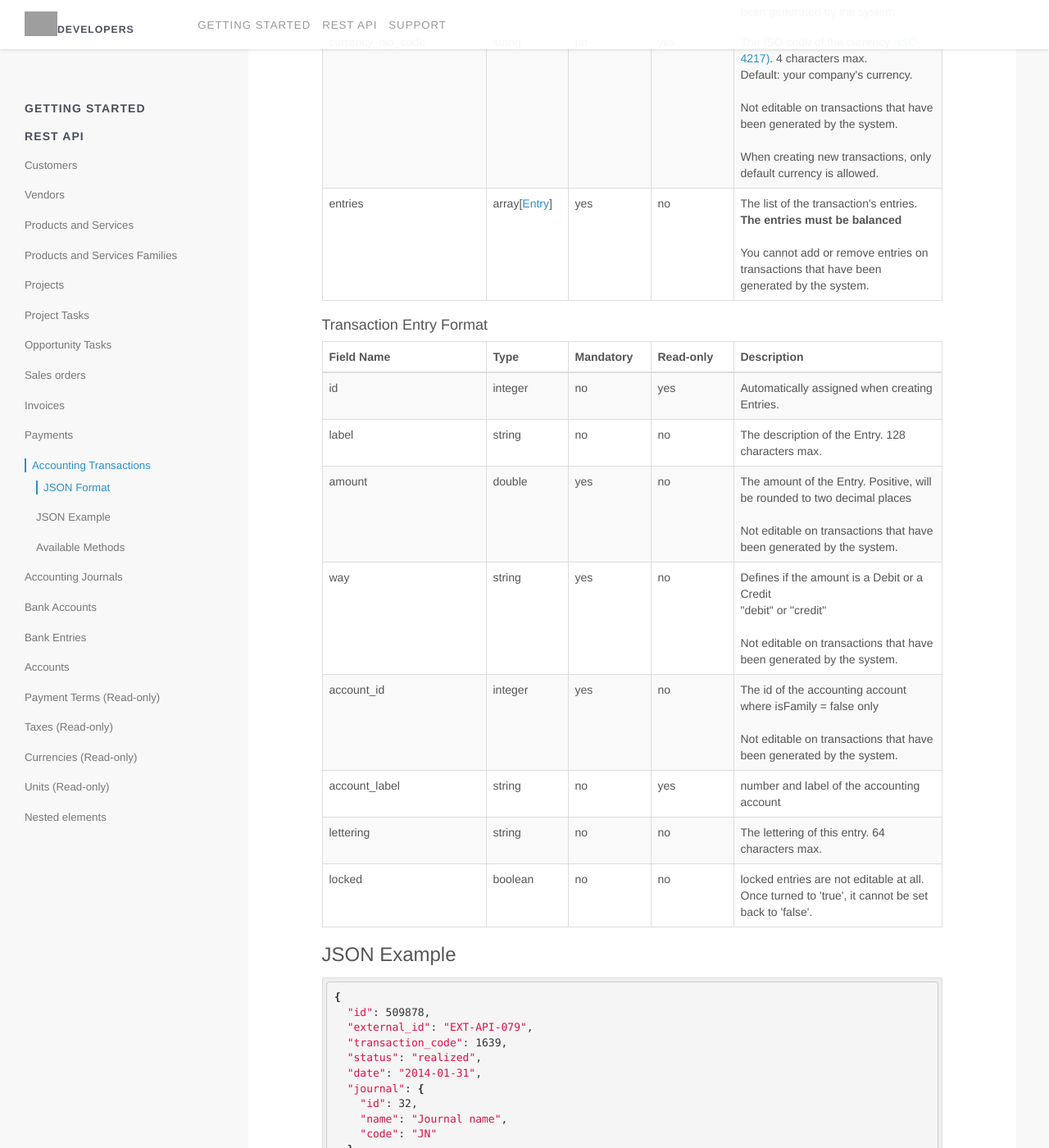
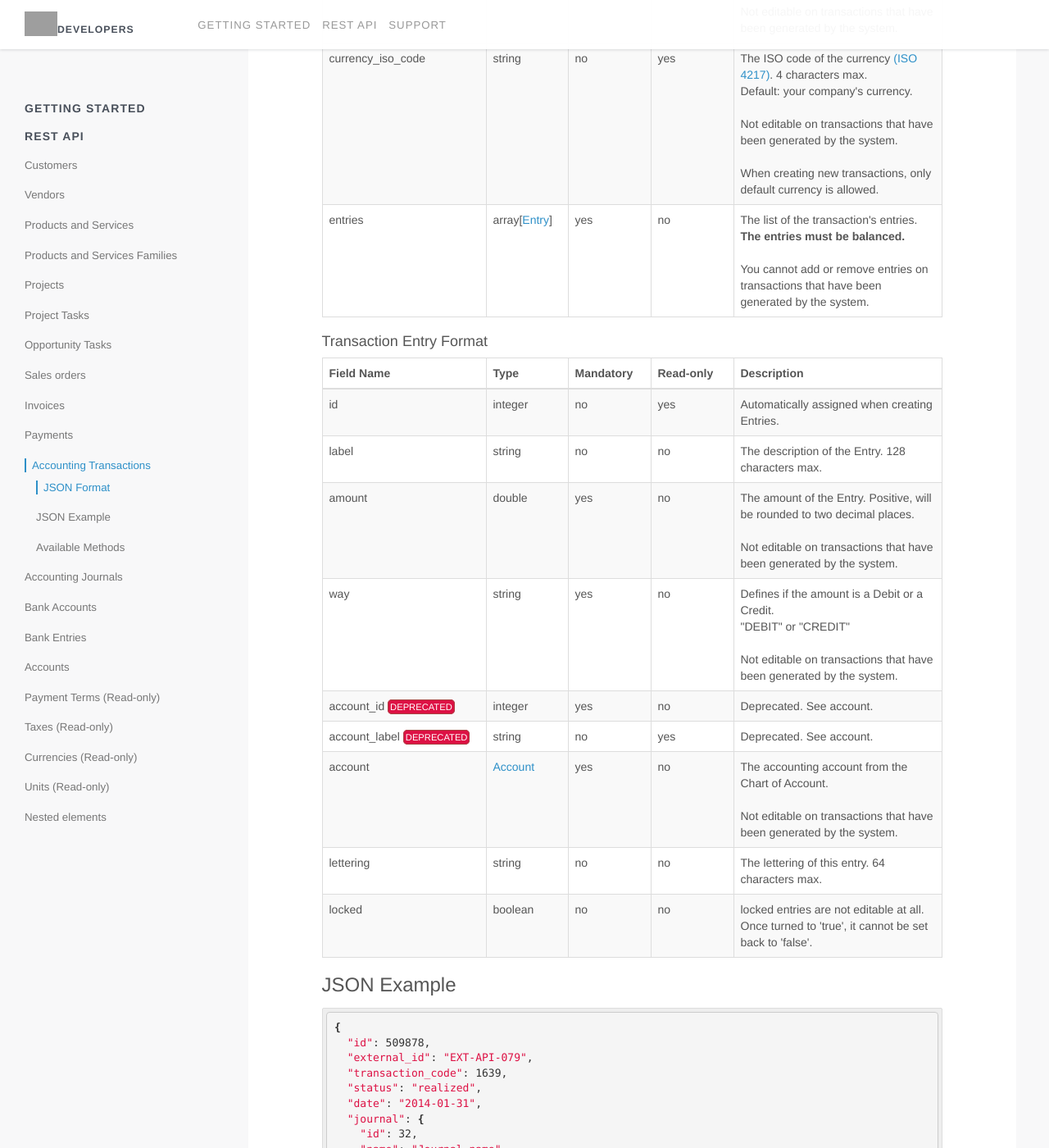
Before and after one commit to myERP/myerp.github.io, a Jekyll site: the page built from docs/1.0/api/index.html, in a window 1280 px wide and 1400 px high, scrolled down 24754 px. Shown: the whole window at 82% size. Built offline with Jekyll 4.4.1, drawn with Linux system fonts in a browser that asks for light colours; nearby versions of some CDN libraries; Markdown is read by kramdown in place of the engine named in the settings; some of the changed text lies outside the part shown; grey boxes are pictures that could not be loaded.

Commit message:
Transactions: update the fields description.

```diff
--- a/_config.yml
+++ b/_config.yml
@@ -66,3 +66,4 @@ format:
     order_line: 'array[<a href="/docs/1.0/api/#orderline" alt=""/>Order Line</a>]'
     entry: 'array[<a href="/docs/1.0/api/#entry" alt=""/>Entry</a>]'
     journal: '<a href="/docs/1.0/api/#journal" alt=""/>Journal</a>'
+    account: '<a href="/docs/1.0/api/#account" alt=""/>Account</a>'
--- a/_includes/1.0/api/transaction.html
+++ b/_includes/1.0/api/transaction.html
@@ -68,7 +68,7 @@
                 <td>no</td>
                 <td>no</td>
                 <td>The recording journal
-                    <br />5: Miscellaneous Operations is selected by default
+                    <br />5: Miscellaneous Operations is selected by default.
                     <br />
                     <br />Not editable on transactions that have been generated by the system.</td>
             </tr>
@@ -98,7 +98,7 @@
                 <td>{{ site.format.type.entry }}</td>
                 <td>yes</td>
                 <td>no</td>
-                <td>The list of the transaction's entries. <b>The entries must be balanced</b>
+                <td>The list of the transaction's entries. <b>The entries must be balanced.</b>
 				    <br />
 				    <br />You cannot add or remove entries on transactions that have been generated by the system.</td>
                 </td>
@@ -134,7 +134,7 @@
                 <td>{{ site.format.type.double }}</td>
                 <td>yes</td>
                 <td>no</td>
-                <td>The amount of the Entry. Positive, will be rounded to two decimal places
+                <td>The amount of the Entry. Positive, will be rounded to two decimal places.
 				    <br />
 				    <br />Not editable on transactions that have been generated by the system.</td>
             </tr>
@@ -143,26 +143,33 @@
                 <td>{{ site.format.type.string }}</td>
                 <td>yes</td>
                 <td>no</td>
-                <td>Defines if the amount is a Debit or a Credit
-                    <br />"debit" or "credit"
+                <td>Defines if the amount is a Debit or a Credit.
+                    <br />"DEBIT" or "CREDIT"
 				    <br />
 				    <br />Not editable on transactions that have been generated by the system.</td>
             </tr>
             <tr>
-                <td>account_id</td>
+                <td>account_id <span class="deprecated">DEPRECATED<span></td></td>
                 <td>{{ site.format.type.integer }}</td>
                 <td>yes</td>
                 <td>no</td>
-                <td>The id of the accounting account where isFamily = false only
-				    <br />
-				    <br />Not editable on transactions that have been generated by the system.</td>
+                <td>Deprecated. See account.</td>
             </tr>
             <tr>
-                <td>account_label</td>
+                <td>account_label <span class="deprecated">DEPRECATED<span></td></td>
                 <td>{{ site.format.type.string }}</td>
                 <td>no</td>
                 <td>yes</td>
-                <td>number and label of the accounting account</td>
+                <td>Deprecated. See account.</td>
+            </tr>
+            <tr>
+                <td>account</td>
+                <td>{{ site.format.type.account }}</td>
+                <td>yes</td>
+                <td>no</td>
+                <td>The accounting account from the Chart of Account.
+				    <br />
+                    <br />Not editable on transactions that have been generated by the system.</td>
             </tr>
             <tr>
                 <td>lettering</td>
```
Also changed, not shown: other parts of _includes/1.0/api/transaction.html (+2 -2 lines).
